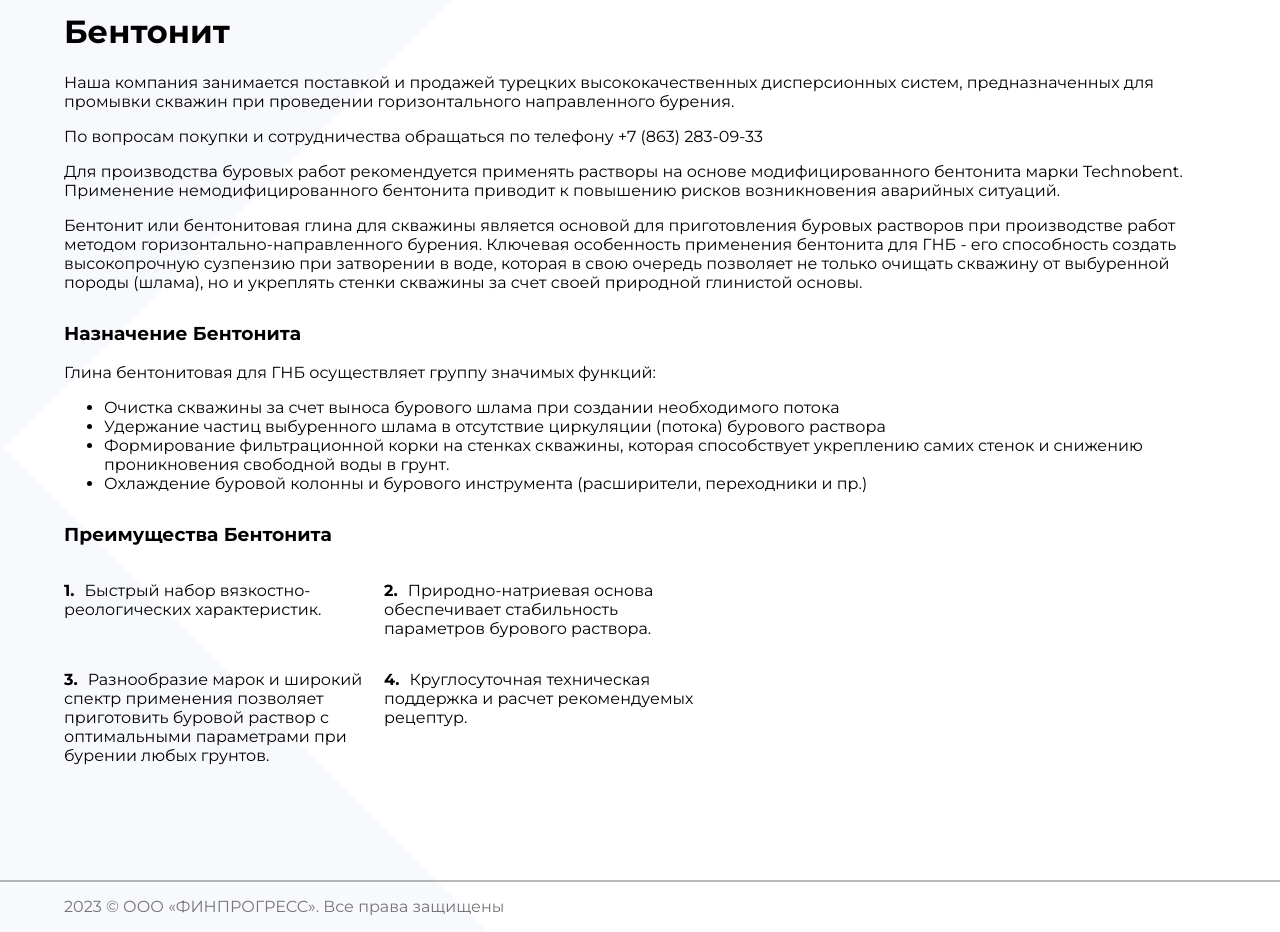
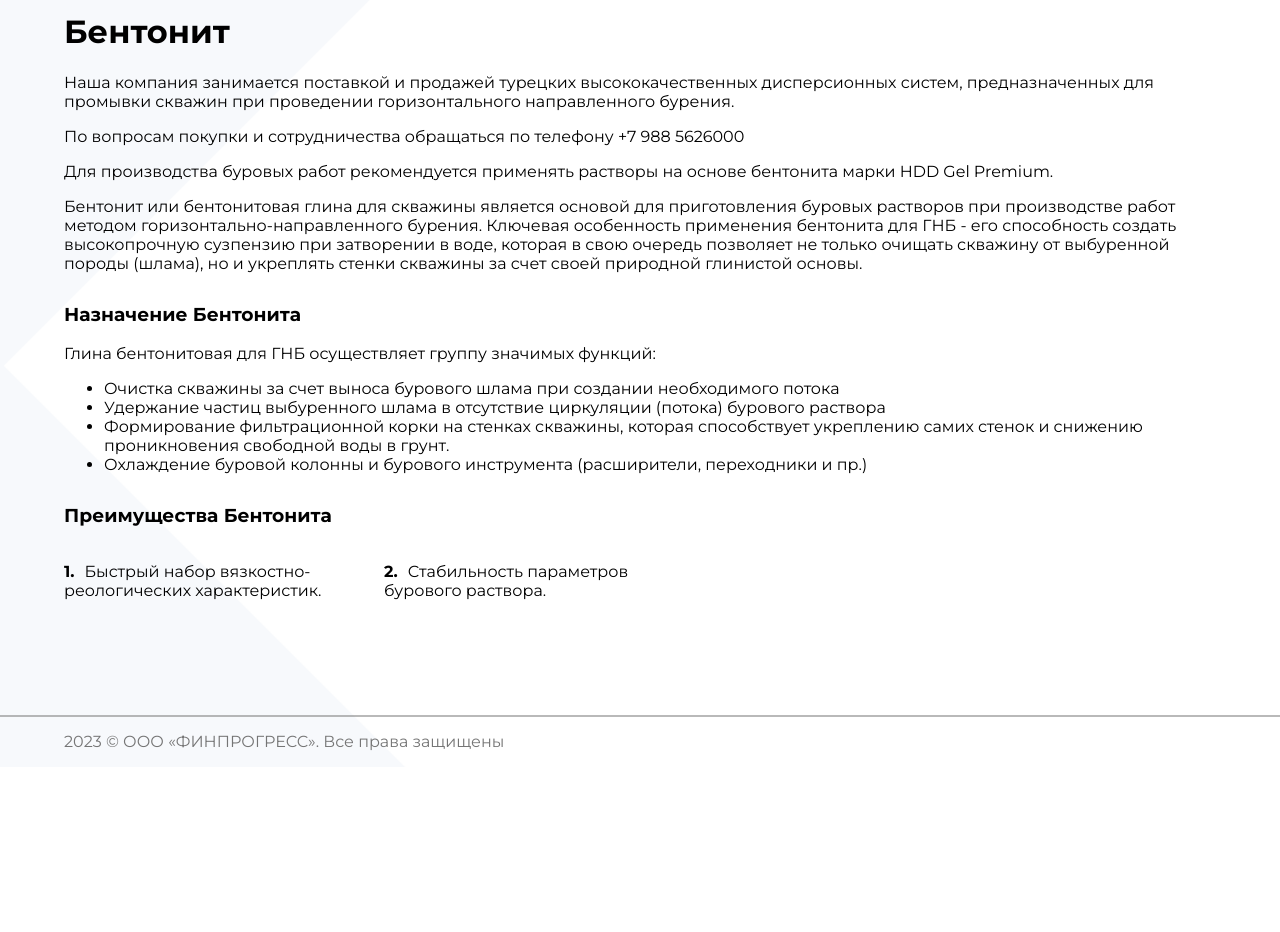
Before and after one commit to sattarzhanovdev/finprogress, a React (Create React App) app: page /products in a window 1280 px wide. Shown: the part 260-1192 px from the top of the page. After the commit the page ends 1027 px from the top, so only its background shows below. Built offline with nearby package versions, Linux system fonts and the light colour scheme.

Commit message:
update 06.08.2023

```diff
--- a/src/components/contacts/index.jsx
+++ b/src/components/contacts/index.jsx
@@ -58,6 +58,9 @@ const Contacts = () => {
               <p>
                 +7 (863) 283-09-33
               </p>
+              <p>
+              +7 918 522-50-65
+              </p>
             </div>
           </div>
           <div>
--- a/src/components/navbar/index.jsx
+++ b/src/components/navbar/index.jsx
@@ -16,7 +16,9 @@ const NavBar = () => {
         <div className={c.left}>
           <div className={c.phone}>
             <div className={c.icon}>
+              <a className={c.icon} href="tel:+78632830933">
               <BsFillTelephoneFill />
+              </a>
             </div>
             <div className={c.contact}>
               <h3>
@@ -29,7 +31,10 @@ const NavBar = () => {
           </div>
           <div className={c.email}>
             <div className={c.icon}>
+              <a className={c.icon} href='mailto:info@finprogress.ru'>
               <BsEnvelope />
+              </a>
+
             </div>
             <div className={c.contact}>
               <h3>
--- a/src/components/objects/index.jsx
+++ b/src/components/objects/index.jsx
@@ -51,8 +51,7 @@ const Objects = () => {
             <div className={c.name}>
               <h1>Капитальный ремонт многоквартирных домов</h1>
               <p>
-                Комплекс работ по восстановлению и ремонту элементов фасадов
-                зданий, монтаж кровель в г. Северодонецк, ЛНР.
+              Комплекс работ по восстановлению и ремонту элементов фасадов зданий, устройству и ремонту кровель в г. Северодонецк, ЛНР.
               </p>
             </div>
             <div className={c.card_image}>
--- a/src/components/products/index.jsx
+++ b/src/components/products/index.jsx
@@ -1,5 +1,5 @@
-import React from 'react'
-import c from './products.module.scss'
+import React from "react";
+import c from "./products.module.scss";
 
 const Products = () => {
   return (
@@ -8,16 +8,27 @@ const Products = () => {
         <div className={c.product}>
           <h1>Бентонит</h1>
           <p>
-            Наша компания занимается поставкой и продажей турецких высококачественных дисперсионных систем, предназначенных для промывки скважин при проведении горизонтального направленного бурения.
+            Наша компания занимается поставкой и продажей турецких
+            высококачественных дисперсионных систем, предназначенных для
+            промывки скважин при проведении горизонтального направленного
+            бурения.
           </p>
           <p>
-            По вопросам покупки и сотрудничества обращаться по телефону <span>+7 (863) 283-09-33</span>
+            По вопросам покупки и сотрудничества обращаться по телефону{" "}
+            <span>+7 988 5626000</span>
           </p>
           <p>
-            Для производства буровых работ рекомендуется применять растворы на основе модифицированного бентонита марки Technobent. Применение немодифицированного бентонита приводит к повышению рисков возникновения аварийных ситуаций.
+            Для производства буровых работ рекомендуется применять растворы на
+            основе бентонита марки HDD Gel Premium.
           </p>
           <p>
-            Бентонит или бентонитовая глина для скважины является основой для приготовления буровых растворов при производстве работ методом горизонтально-направленного бурения. Ключевая особенность применения бентонита для ГНБ - его способность создать высокопрочную сузпензию при затворении в воде, которая в свою очередь позволяет не только очищать скважину от выбуренной породы (шлама), но и укреплять стенки скважины за счет своей природной глинистой основы.
+            Бентонит или бентонитовая глина для скважины является основой для
+            приготовления буровых растворов при производстве работ методом
+            горизонтально-направленного бурения. Ключевая особенность применения
+            бентонита для ГНБ - его способность создать высокопрочную сузпензию
+            при затворении в воде, которая в свою очередь позволяет не только
+            очищать скважину от выбуренной породы (шлама), но и укреплять стенки
+            скважины за счет своей природной глинистой основы.
           </p>
           <h3>Назначение Бентонита</h3>
           <p>
@@ -25,16 +36,21 @@ const Products = () => {
           </p>
           <ul>
             <li>
-              Очистка скважины за счет выноса бурового шлама при создании необходимого потока
+              Очистка скважины за счет выноса бурового шлама при создании
+              необходимого потока
             </li>
             <li>
-              Удержание частиц выбуренного шлама в отсутствие циркуляции (потока) бурового раствора
+              Удержание частиц выбуренного шлама в отсутствие циркуляции
+              (потока) бурового раствора
             </li>
             <li>
-              Формирование фильтрационной корки на стенках скважины, которая способствует укреплению самих стенок и снижению проникновения свободной воды в грунт.
+              Формирование фильтрационной корки на стенках скважины, которая
+              способствует укреплению самих стенок и снижению проникновения
+              свободной воды в грунт.
             </li>
             <li>
-              Охлаждение буровой колонны и бурового инструмента (расширители, переходники и пр.)
+              Охлаждение буровой колонны и бурового инструмента (расширители,
+              переходники и пр.)
             </li>
           </ul>
           <h3>Преимущества Бентонита</h3>
@@ -45,21 +61,15 @@ const Products = () => {
             </p>
             <p>
               <span>2.</span>
-              Природно-натриевая основа обеспечивает стабильность параметров бурового раствора.
+              Стабильность параметров
+              бурового раствора.
             </p>
-            <p>
-              <span>3.</span>
-              Разнообразие марок и широкий спектр применения позволяет приготовить  буровой раствор с оптимальными параметрами при бурении любых грунтов.
-            </p>
-            <p>
-              <span>4.</span>
-              Круглосуточная техническая поддержка и расчет рекомендуемых рецептур.
-            </p>
+
           </div>
         </div>
       </div>
     </div>
-  )
-}
+  );
+};
 
-export default Products
+export default Products;
--- a/src/utils/index.js
+++ b/src/utils/index.js
@@ -10,7 +10,7 @@ export const NavList = [
 
 export const DirectionsList = [
   {id: 1, text: 'Строительство, реконструкция и капитальный ремонт объектов нефтегазовой промышленности (ремонт, замена технологического борудования и трубопроводов), магистральных газопроводов, нефтепроводов, продуктопроводов)', img: '/img/directions/1.webp'},
-  {id: 2, text: 'Строительство переходов под автомобильными и железными дорогами,  а так же прокладка коммуникаций бестраншейным методом в городской черте (комплекс работ); ', img: '/img/directions/2.webp'},
-  {id: 3, text: 'Промышленное и гражданское строительство, реконструкция;', img: '/img/directions/3.webp'},
-  {id: 4, text: 'Строительство ВЛ, КИТСО, АСУТП, СС, ЭС;', img: '/img/directions/4.webp'},
+  {id: 2, text: 'Строительство переходов под автомобильными и железными дорогами,  а так же прокладка коммуникаций бестраншейным методом в городской черте (комплекс работ)', img: '/img/directions/2.webp'},
+  {id: 3, text: 'Промышленное и гражданское строительство, реконструкция', img: '/img/directions/3.webp'},
+  {id: 4, text: 'Строительство ВЛ, КИТСО, АСУТП, СС, ЭС', img: '/img/directions/4.webp'},
 ]
```
